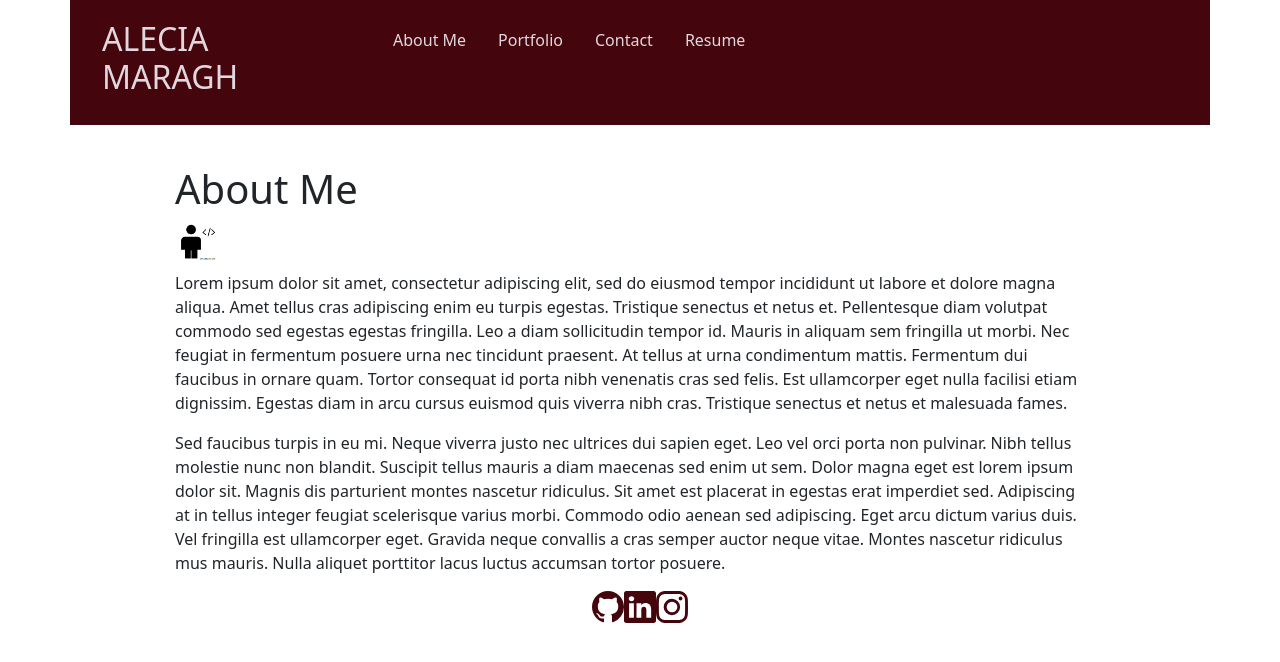
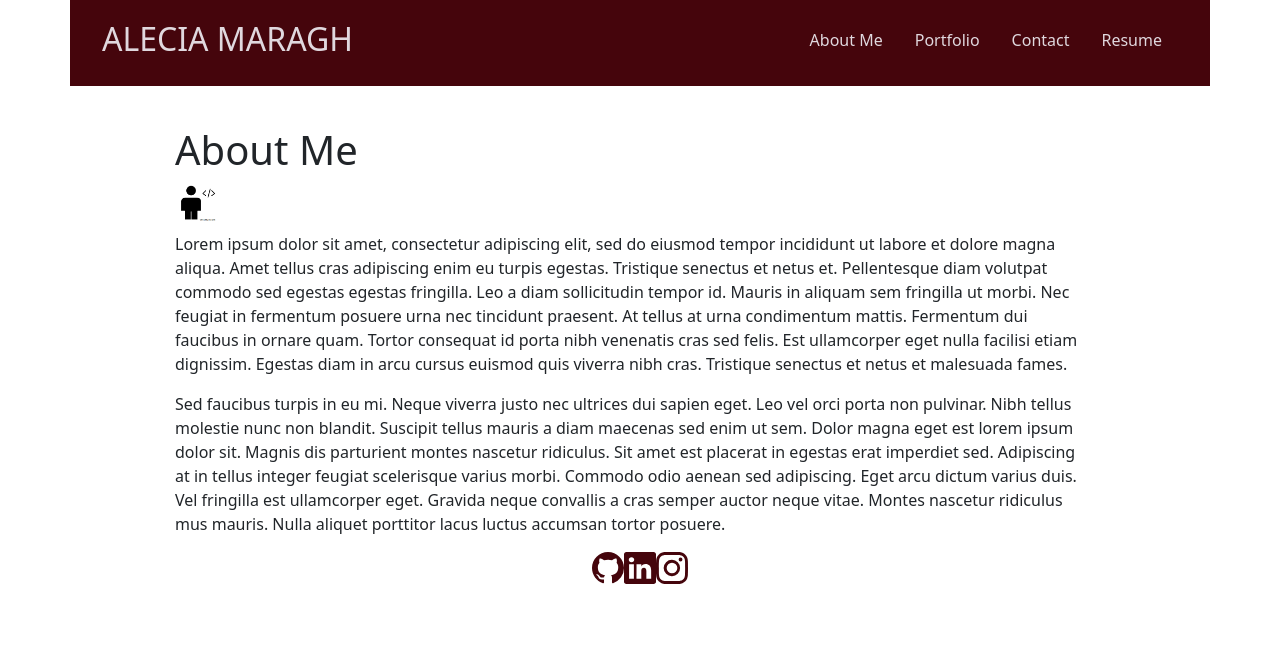
Before and after one commit to amaragh/react-my-portfolio, a React (Create React App) app in the folder react-my-portfolio/: page / in a window 1280 px wide. Shown: the top 662 px of the page. Built offline with nearby package versions, Linux system fonts and the light colour scheme.

Commit message:
adjust alignment and  media display for header

```diff
--- a/react-my-portfolio/src/components/Header.js
+++ b/react-my-portfolio/src/components/Header.js
@@ -29,13 +29,13 @@ function Header() {
 
     return (
         <div className='container'>
-            <header className='row justify-content-between'>
-                <div className='col-md-3'>
+            <header className='row justify-content-md-between text-center'>
+                <div className='col-sm-12 col-md-auto'>
                     <h2>
                         <a href="/">ALECIA MARAGH</a>
                     </h2>
                 </div>
-                <nav className='col-md-9' >
+                <nav className='col-sm-12 col-md-auto' >
                     <Navigation currentPage={currentPage} handlePageChange={handlePageChange} />
                 </nav>
             </header>
--- a/react-my-portfolio/src/components/Navigation.js
+++ b/react-my-portfolio/src/components/Navigation.js
@@ -2,7 +2,7 @@ import React from 'react';
 
 function Navigation({ currentPage, handlePageChange }) {
     return (
-        <ul className="nav">
+        <ul className="nav d-flex justify-content-end">
             <li className="nav-item">
                 <a
                     href="#about"
--- a/react-my-portfolio/src/components/pages/About.js
+++ b/react-my-portfolio/src/components/pages/About.js
@@ -4,7 +4,7 @@ function About() {
     return (
         <div className='about row justify-content-center'>
             <div className='col-10'>
-                <div className=''>
+                <div>
                     <h1 className='col-10'>
                         About Me
                     </h1>
```
